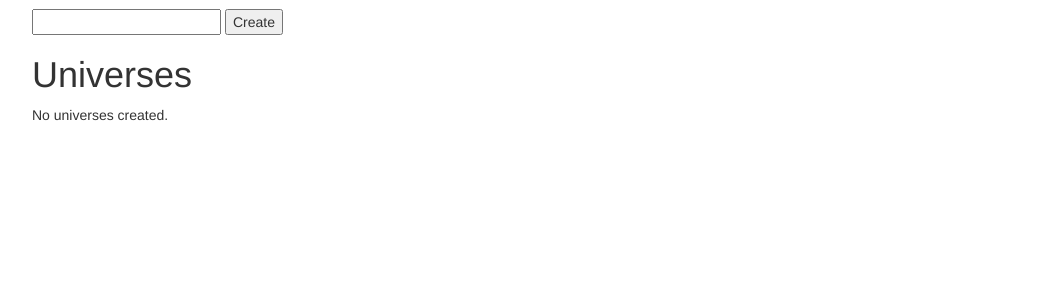
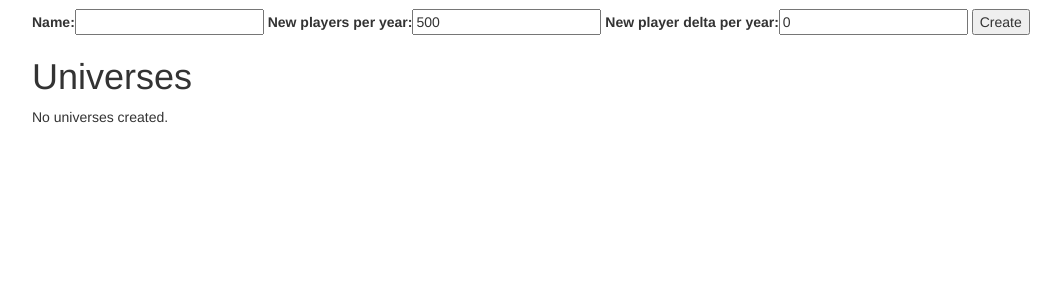
Before and after one commit to gvpeek/django_football, a Django app: page / in a window 1280 px wide. Shown: the part 51-351 px from the top of the page, without its empty margins (38-1099 px from the left). Run offline with Django 3.2, Linux system fonts and the light colour scheme; data that the repository does not hold is empty; parts of the project's set-up code (start-up, migrations or seed data) failed here and were passed over; some libraries are stand-ins or nearby versions.

Commit message:
Converted unverse create for to ModelForm, adding number of players per year fields.

```diff
--- a/django_football/core/forms.py
+++ b/django_football/core/forms.py
@@ -4,7 +4,10 @@ from django.core.exceptions import ValidationError
 from models import Universe
 
 class CreateUniverseForm(forms.ModelForm):
-    name = forms.CharField(max_length=60, required=True)
+    # name = forms.CharField(max_length=60, required=True)
+    # new_players_per_year = forms.IntegerField(required=True)
+    # new_player_delta_per_year = forms.IntegerField(required=False)
 
     class Meta:
         model=Universe
+        fields = ['name', 'new_players_per_year', 'new_player_delta_per_year']
--- a/django_football/core/views.py
+++ b/django_football/core/views.py
@@ -16,10 +16,12 @@ from leagues.views import (create_initial_universe_league, create_schedule,
 from leagues.models import League
 
 def index(request):
+    form = CreateUniverseForm()
     universe_list = Universe.objects.all()
     template = loader.get_template('index.html')
     context = RequestContext(request, {
-            'universe_list' : universe_list,
+        'form' : form,
+        'universe_list' : universe_list,
     })
     return HttpResponse(template.render(context))
 
@@ -28,17 +30,14 @@ def universe_create(request):
 
     league_names  = ['AFL', 'NFL', 'CFL', 'NAFL', 'UFL', 'USFL', 'NFA', 'WFL', 'IFL']
     form = CreateUniverseForm(request.POST)
-    if form.is_valid():
-        name = form.cleaned_data['name']
-    universe = Universe(name=name)
-    universe.save()
-    logger.info("Universe {0} created".format(name))
+    universe = form.save()
+    logger.info("Universe {0} created".format(universe.name))
     year_create(universe, randint(1940,2010))
 
     start_time = time.time()
-    seed_universe_players(universe,300)
+    seed_universe_players(universe,universe.new_players_per_year)
     elapsed_time = time.time() - start_time
-    logger.info("Universe {0} players seeded in {1} seconds".format(name, elapsed_time))
+    logger.info("Universe {0} players seeded in {1} seconds".format(universe.name, elapsed_time))
 
     initialize_team_source_data()
 
@@ -46,12 +45,14 @@ def universe_create(request):
     create_initial_universe_league(universe.id, choice(league_names), 'pro')
     year_start(universe)
 
-    universe_list = Universe.objects.all()
-    template = loader.get_template('index.html')
-    context = RequestContext(request, {
-            'universe_list' : universe_list,
-    })
-    return HttpResponse(template.render(context))
+    return redirect('index')
+
+    # universe_list = Universe.objects.all()
+    # template = loader.get_template('index.html')
+    # context = RequestContext(request, {
+    #         'universe_list' : universe_list,
+    # })
+    # return HttpResponse(template.render(context))
 
 def year_create(universe, year=None):
     year = Year(universe=universe,
@@ -77,10 +78,16 @@ def create_year(universe, year):
 
 def advance_year(request,universe_id):
         universe = Universe.objects.get(id=universe_id)
+        ## putting this in an if condition so we don't execute a save if we don't need to
+        if universe.new_players_delta_per_year:
+            universe.new_players_per_year += universe.new_players_delta_per_year
+            universe.save()
+
         year = Year.objects.get(universe=universe,current_year=True)
         new_year = create_year(universe, year)
+
         age_players(universe)
-        create_players(universe, 300)
+        create_players(universe, universe.new_players_per_year)
         copy_league_memberships(universe, year, new_year)
         copy_rosters(universe, year, new_year)
         draft_players(universe)
--- a/django_football/people/views.py
+++ b/django_football/people/views.py
@@ -167,7 +167,7 @@ def draft_players(universe):
             r = Roster.objects.get(universe=universe,
                                    year=current_year,
                                    team=team)
-        except:
+        except ObjectDoesNotExist, e:
             r = Roster(universe=universe,
                        year=current_year,
                        team=team)
--- a/django_football/templates/index.html
+++ b/django_football/templates/index.html
@@ -3,7 +3,7 @@
 
   <form action="{% url 'universe_create' %}" method="POST">
     {% csrf_token %}
-    <input type="text" name="name" />
+    {{ form }}
     <input type="submit" name="submit" value="Create" />
   </form>
 
```
